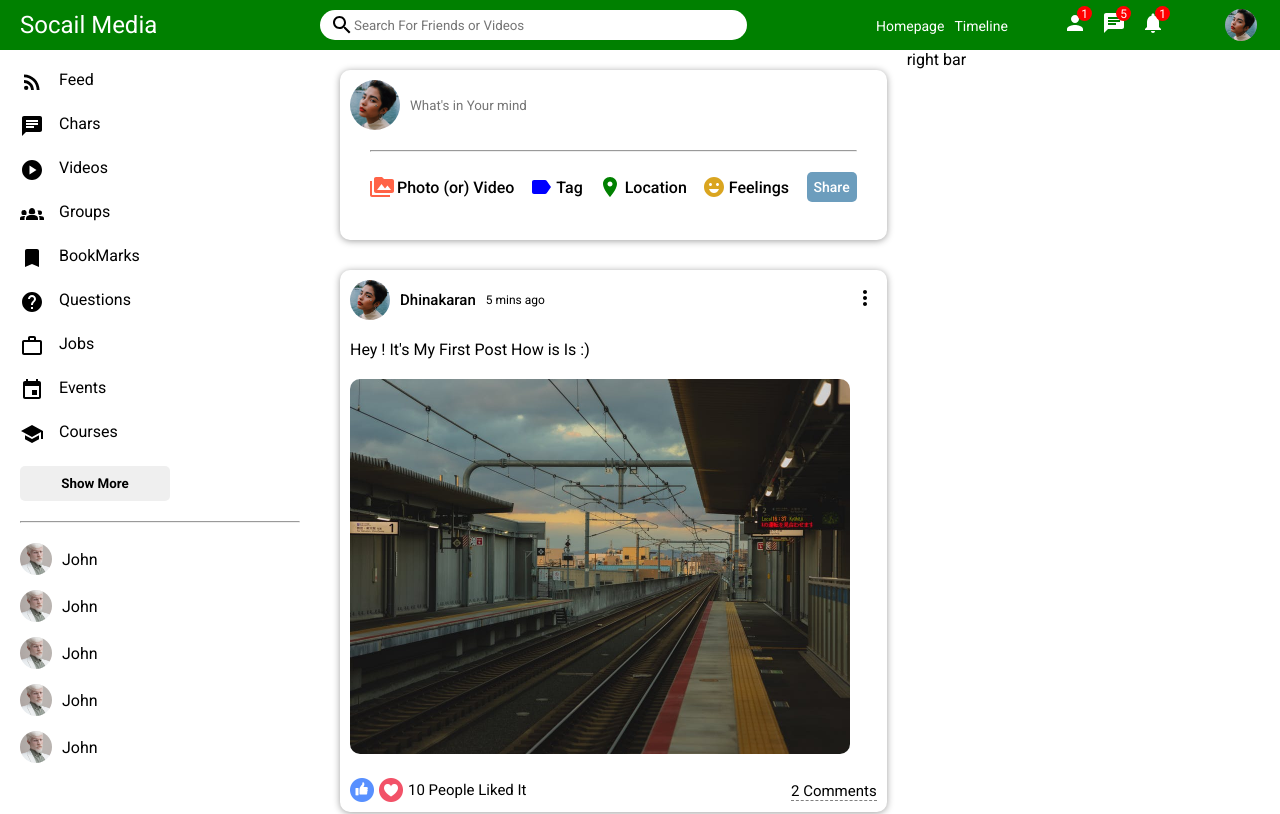
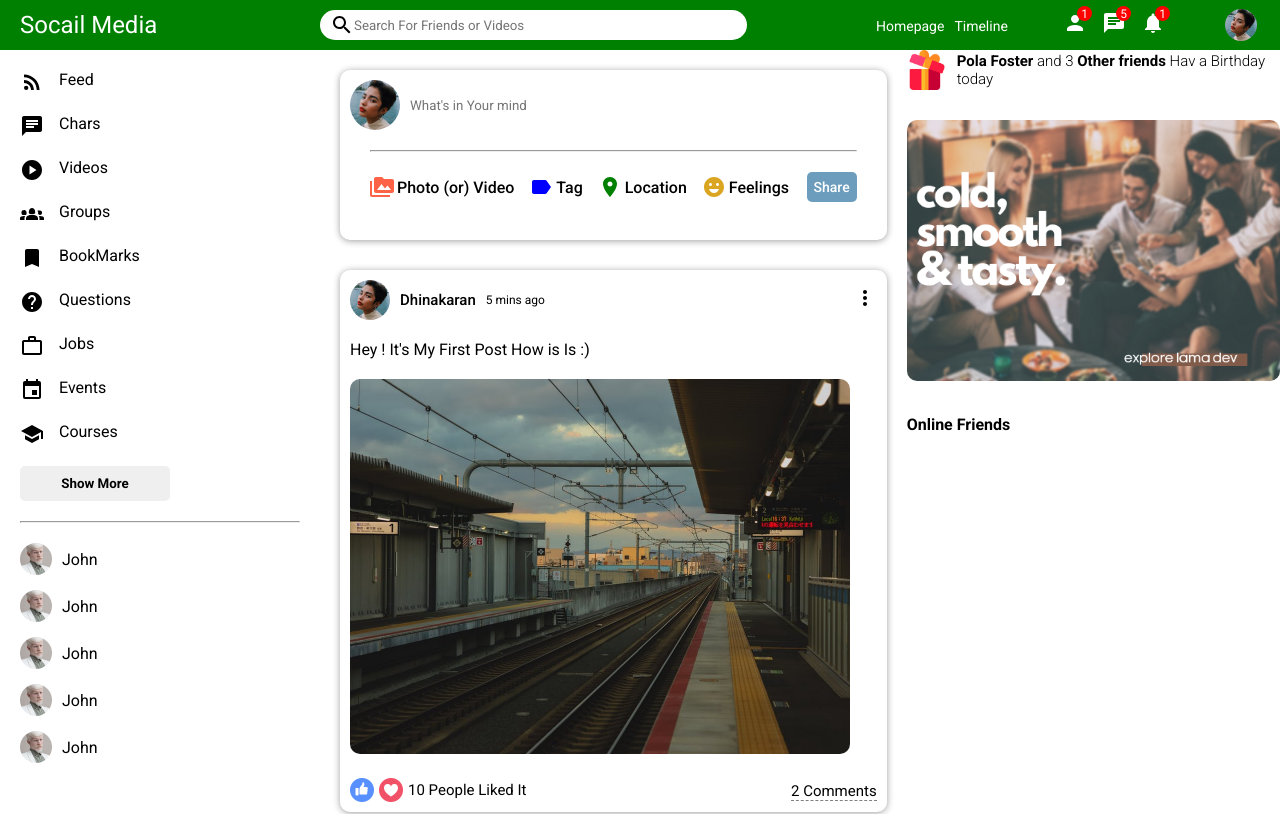
Before and after one commit to DhinakaranS-75/social-media75, a React (Create React App) app in the folder front-end/: page / in a window 1280 px wide. Shown: the top 814 px of the page. Built offline with nearby package versions, Linux system fonts and the light colour scheme.

Commit message:
rightbar

```diff
--- a/front-end/src/components/rightbar/Rightbar.jsx
+++ b/front-end/src/components/rightbar/Rightbar.jsx
@@ -2,5 +2,18 @@ import React from "react";
 import "./rightbar.css";
 
 export default function Rightbar() {
-  return <div className="rightbar">right bar</div>;
+  return (
+    <div className="rightbar">
+      <div className="rightWarapper">
+        <div className="birthdayContainer">
+          <img className="birthdayImg" src="assets/gift.png" alt="" />
+          <span className="birthdayText">
+            <b>Pola Foster</b> and 3 <b> Other friends</b> Hav a Birthday today
+          </span>
+        </div>
+        <img className="rightbarAd" src="assets/ad.png" alt="" />
+        <h4 className="rightbarTitle">Online Friends</h4>
+      </div>
+    </div>
+  );
 }
--- a/front-end/src/components/rightbar/rightbar.css
+++ b/front-end/src/components/rightbar/rightbar.css
@@ -1,3 +1,49 @@
 .rightbar {
   flex: 3.5;
 }
+
+.rightbarWrapper {
+  padding: 20px 20px 0 0;
+}
+
+.birthdayContainer {
+  display: flex;
+  align-items: center;
+}
+
+.birthdayImg {
+  width: 40px;
+  height: 40px;
+  margin-right: 10px;
+}
+
+.birthdayText {
+  font-weight: 300;
+  font-size: 15px;
+}
+
+.rightbarAd {
+  width: 100%;
+  border-radius: 10px;
+  margin: 30px 0;
+}
+
+.rightbarProfileImgContainer {
+  margin-right: 10px;
+  position: relative;
+}
+
+.righBarProfileImg {
+  width: 40px;
+  height: 40px;
+  border-radius: 50%;
+  object-fit: cover;
+}
+
+.rightbarOnline {
+  width: 12px;
+  height: 12px;
+  border-radius: 50%;
+  border-color: green;
+  position: absolute;
+}
```
